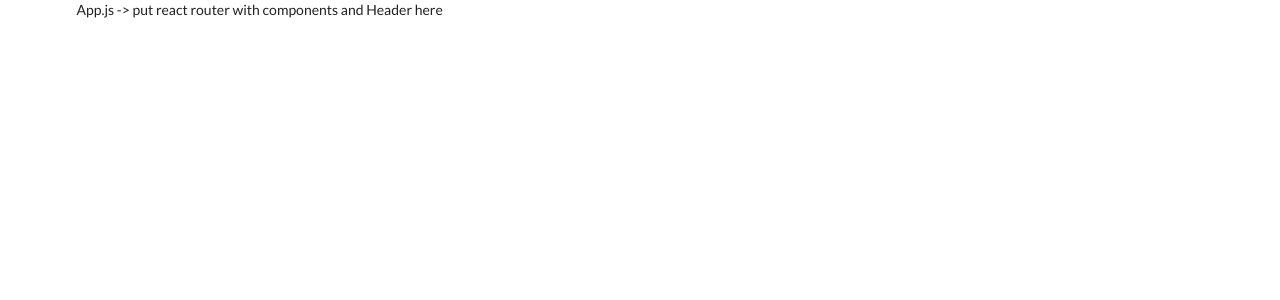
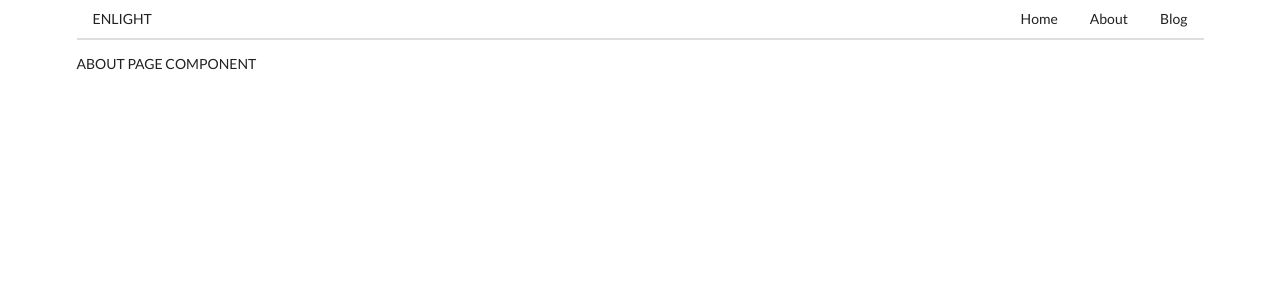
Before and after one commit to enlight-canada/enLIGHT-Platform, a React (Create React App) app in the folder app/: page /about in a window 1280 px wide. Shown: the top 300 px of the page. Built offline with nearby package versions, Linux system fonts and the light colour scheme.

Commit message:
creating routes and mock pages

```diff
--- a/app/src/components/App.js
+++ b/app/src/components/App.js
@@ -1,10 +1,26 @@
 import React from 'react';
 import { Router, Route, Switch } from 'react-router-dom';
+
+import HomePage from './pages/HomePage';
+import AboutPage from './pages/AboutPage';
+import BlogPage from './pages/BlogPage';
+
+import Header from './Header';
+import history from '../history';
 
 const App = () => {
   return (
     <div className="ui container">
-      App.js -> put react router with components and Header here
+      <Router history={history}>
+        <div>
+          <Header />
+          <Switch>
+            <Route path="/" exact component={HomePage} />
+            <Route path="/about" exact component={AboutPage} />
+            <Route path="/blog" exact component={BlogPage} />
+          </Switch>
+        </div>
+      </Router>
     </div>
   );
 };
--- /dev/null
+++ b/app/src/components/Header.js
@@ -0,0 +1,23 @@
+import React from 'react';
+import { Link } from 'react-router-dom';
+
+export default () => {
+  return (
+    <div className="ui secondary pointing menu">
+      <Link to="/" className="item">
+        ENLIGHT
+      </Link>
+      <div className="right menu">
+        <Link to="/" className="item">
+          Home
+        </Link>
+        <Link to="/about" className="item">
+          About
+        </Link>
+        <Link to="/blog" className="item">
+          Blog
+        </Link>
+      </div>
+    </div>
+  );
+};
--- /dev/null
+++ b/app/src/components/pages/AboutPage.js
@@ -0,0 +1,9 @@
+import React, { Component } from 'react';
+
+class AboutPage extends Component {
+  render() {
+    return <div>ABOUT PAGE COMPONENT</div>;
+  }
+}
+
+export default AboutPage;
--- /dev/null
+++ b/app/src/components/pages/BlogPage.js
@@ -0,0 +1,9 @@
+import React, { Component } from 'react';
+
+class BlogPage extends Component {
+  render() {
+    return <div>BLOG PAGE COMPONENT</div>;
+  }
+}
+
+export default BlogPage;
--- /dev/null
+++ b/app/src/components/pages/HomePage.js
@@ -0,0 +1,9 @@
+import React, { Component } from 'react';
+
+class HomePage extends Component {
+  render() {
+    return <div>HOME PAGE COMPONENT</div>;
+  }
+}
+
+export default HomePage;
```
